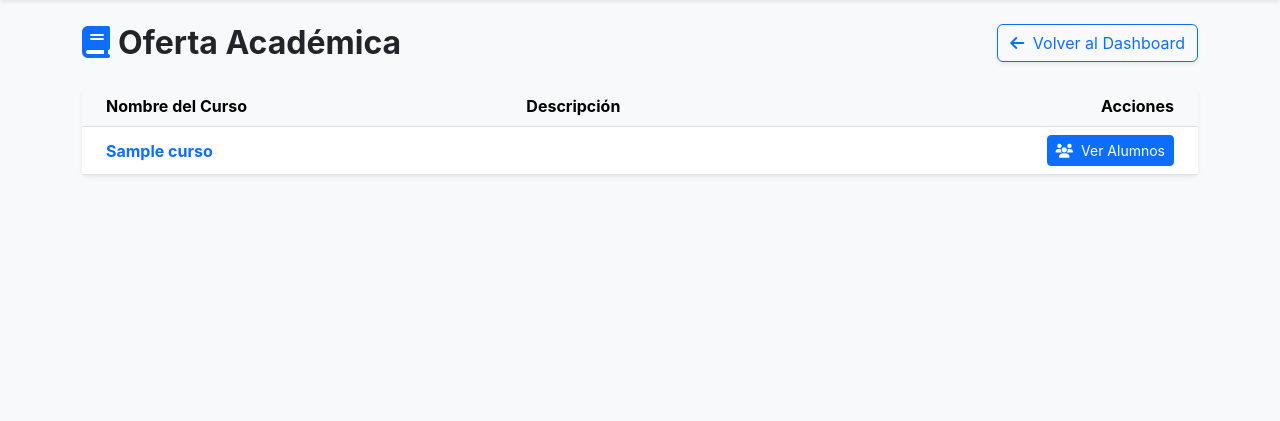
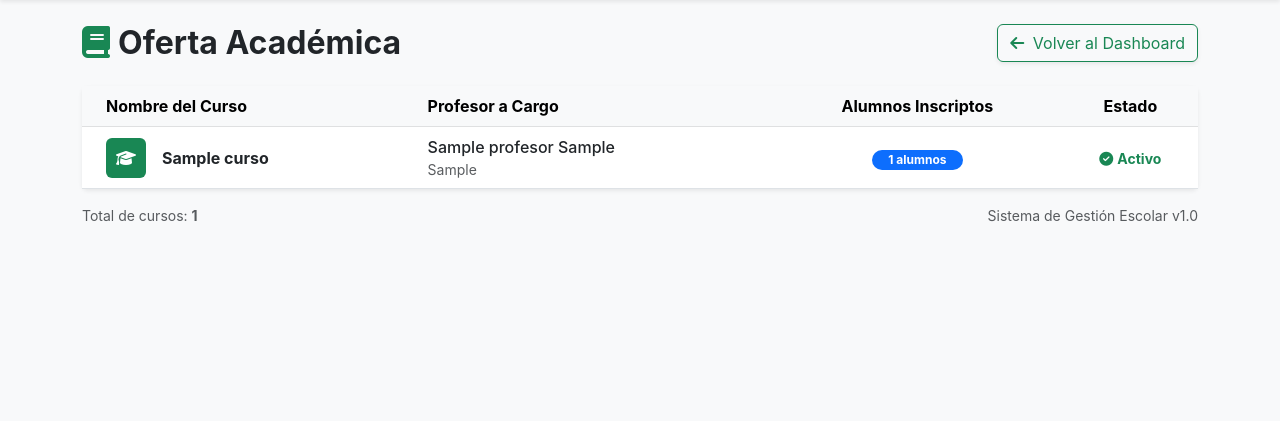
Before and after one commit to Inosencio-Perez/sistema-escolar, a Django app: page /cursos/ in a window 1280 px wide. Shown: the part 56-477 px from the top of the page. Run offline with Django 5.2, Linux system fonts and the light colour scheme; tables that the repository leaves empty hold one stand-in row (values such as "Sample post").

Commit message:
Ampliado equipo docente y automatizada asignación de profesores a cursos

```diff
--- a/config/settings.py
+++ b/config/settings.py
@@ -30,7 +30,7 @@ SECRET_KEY = 'django-insecure-=*f%-_4v%8(^1cszttbq@185a6i&df-i$$c3%1cgsz89&nla%@
 # SECURITY WARNING: don't run with debug turned on in production!
 DEBUG = True
 
-ALLOWED_HOSTS = ['inosencioperez.pythonanywhere.com']
+ALLOWED_HOSTS = ['127.0.0.1', 'localhost', 'inosencioperez.pythonanywhere.com']
 
 
 # Application definition
--- a/templates/gestion/lista_cursos.html
+++ b/templates/gestion/lista_cursos.html
@@ -5,9 +5,10 @@
 {% block content %}
 <div class="d-flex flex-column flex-md-row justify-content-between align-items-center mb-4 gap-3">
     <h2 class="fw-bold text-dark mb-0">
-        <i class="fas fa-book text-primary me-2"></i>Oferta Académica
+        <i class="fas fa-book text-success me-2"></i>Oferta Académica
     </h2>
-    <a href="{% url 'home' %}" class="btn btn-outline-primary shadow-sm">
+
+    <a href="{% url 'home' %}" class="btn btn-outline-success shadow-sm">
         <i class="fas fa-arrow-left me-1"></i> Volver al Dashboard
     </a>
 </div>
@@ -19,24 +20,55 @@
                 <thead class="table-light">
                     <tr>
                         <th class="ps-4">Nombre del Curso</th>
-                        <th>Descripción</th>
-                        <th class="text-end pe-4">Acciones</th>
+                        <th>Profesor a Cargo</th>
+                        <th class="text-center">Alumnos Inscriptos</th>
+                        <th class="text-center">Estado</th>
                     </tr>
                 </thead>
                 <tbody>
                     {% for curso in cursos %}
                     <tr>
-                        <td class="ps-4 fw-bold text-primary">{{ curso.nombre }}</td>
-                        <td>{{ curso.descripcion|truncatechars:50 }}</td>
-                        <td class="text-end pe-4">
-                            <a href="{% url 'detalle_curso' curso.id %}" class="btn btn-sm btn-primary">
-                                <i class="fas fa-users me-1"></i> Ver Alumnos
-                            </a>
+                        <td class="ps-4">
+                            <div class="d-flex align-items-center">
+                                <div class="icon-box me-3 bg-success text-white d-flex align-items-center justify-content-center rounded" style="width: 40px; height: 40px;">
+                                    <i class="fas fa-graduation-cap"></i>
+                                </div>
+                                <span class="fw-bold text-dark">{{ curso.nombre }}</span>
+                            </div>
+                        </td>
+                        <td>
+                            {% if curso.profesor %}
+                                <div class="d-flex flex-column">
+                                    <span class="text-dark fw-medium">{{ curso.profesor.nombre }} {{ curso.profesor.apellido }}</span>
+                                    <small class="text-muted">{{ curso.profesor.especialidad }}</small>
+                                </div>
+                            {% else %}
+                                <span class="text-muted italic">No asignado</span>
+                            {% endif %}
+                        </td>
+                        <td class="text-center">
+                            <span class="badge rounded-pill bg-primary px-3">
+                                {{ curso.alumnos.count }} alumnos
+                            </span>
+                        </td>
+                        <td class="text-center">
+                            {% if curso.alumnos.count > 0 %}
+                                <span class="text-success small fw-bold">
+                                    <i class="fas fa-check-circle me-1"></i>Activo
+                                </span>
+                            {% else %}
+                                <span class="text-warning small fw-bold">
+                                    <i class="fas fa-excurse me-1"></i>Sin cupos
+                                </span>
+                            {% endif %}
                         </td>
                     </tr>
                     {% empty %}
                     <tr>
-                        <td colspan="3" class="text-center py-5 text-muted">No hay cursos disponibles.</td>
+                        <td colspan="4" class="text-center py-5">
+                            <i class="fas fa-book-open fa-3x text-muted mb-3 d-block"></i>
+                            <p class="text-muted">No hay cursos creados actualmente.</p>
+                        </td>
                     </tr>
                     {% endfor %}
                 </tbody>
@@ -44,4 +76,9 @@
         </div>
     </div>
 </div>
+
+<div class="mt-3 d-flex justify-content-between align-items-center text-muted">
+    <small>Total de cursos: <strong>{{ cursos.count }}</strong></small>
+    <small>Sistema de Gestión Escolar v1.0</small>
+</div>
 {% endblock %}
```
Also changed, not shown: gestion/management/commands/cargar_profesores.py (added, +38 -0 lines), gestion/management/commands/inscribir_alumnos.py (added, +29 -0 lines), templates/gestion/lista_alumnos.html (+16 -5 lines).
